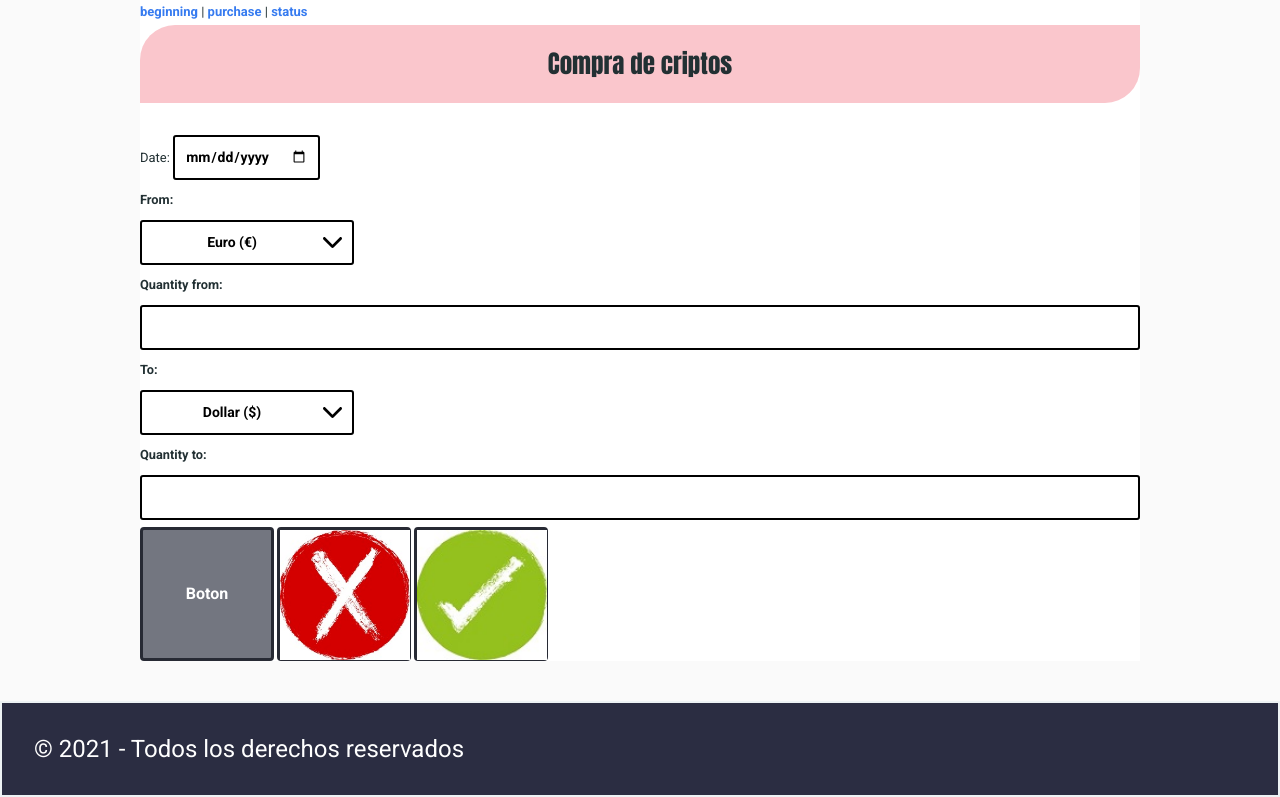
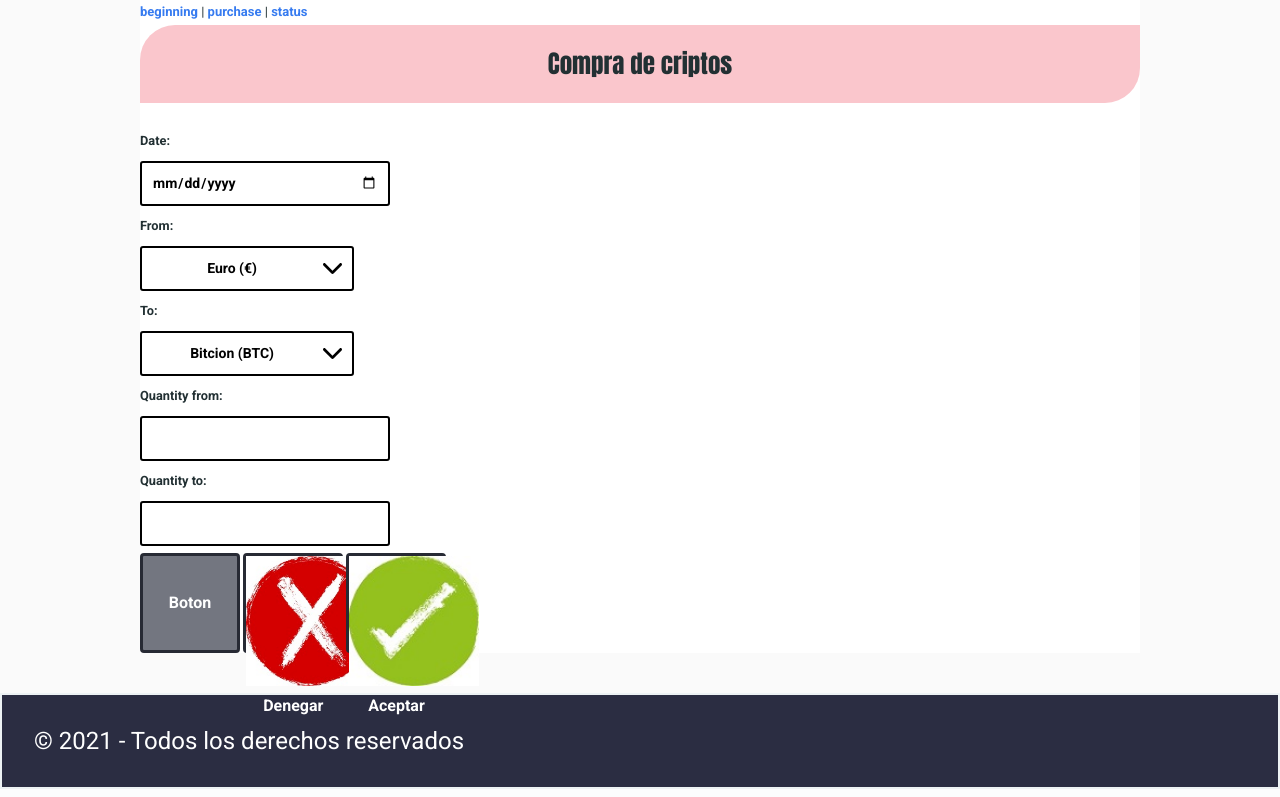
Before and after one commit to Iberikos/proyectoFinal_BZ, a Flask app: page /purchase in a window 1280 px wide. Shown: the part 97-894 px from the top of the page. Run offline with Flask 2, Linux system fonts and the light colour scheme.

Commit message:
Subir respaldo de base de dats

```diff
--- a/balance/static/css/styles.css
+++ b/balance/static/css/styles.css
@@ -57,11 +57,11 @@ header *, footer * {
 
 button {
     display: inline-block;
-    height: 134px;
+    height: 100px;
     padding: 0;
     margin: 0 auto;
     vertical-align: top;
-    width: 134px;
+    width: 100px;
 }
 
 
@@ -78,12 +78,22 @@ button {
         width: 134px;
     }
 
+.status {
+    display: inline-block;
+    height: 100px;
+    padding: 0;
+    margin: 0 auto;
+    vertical-align: top;
+    width: 50px;
+}
+
 table.paper {
     width: 100%;
 }
 
 .campo-formulario label {
     display: block;
+    max-width: 100px;
     font-weight: bold;
     font-size: 0.8rem;
     padding: 0;
@@ -92,12 +102,12 @@ table.paper {
 .campo-formulario .label {
     display: inline-block;
     font-weight: bold;
-    font-size: 1rem;
+    font-size: 102rem;
     padding: 0;
 }
 
 .campo-formulario input:not([type="radio"]) {
-    width: 100%;
+    width: 25%;
 }
 
 .error {
--- a/balance/templates/base.html
+++ b/balance/templates/base.html
@@ -16,7 +16,8 @@
             <nav>
                 <p><a href="/">beginning</a> |
                     <a href="/purchase">purchase</a> |
-                    <a href="/status">status</a></p>
+                    <a href="/status">status</a>
+                </p>
             </nav>
             {% block contenido %}{% endblock %}
         </section>
--- a/balance/templates/pag_purchase.html
+++ b/balance/templates/pag_purchase.html
@@ -6,11 +6,12 @@
             <h1 class="box">Compra de criptos</h1>
 
             <form action="/purchase">
+                <div class="campo-formulario">
                 <div class="fecha">
                     <label for="fecha">Date:</label>
                     <input type="date" name="fecha" id="fecha">
                 </div>
-                <div class="campo-formulario">
+
                     <label for="from">From:</label>
                     <select name="from" id="fromOption">
                         <option>Bitcion (BTC)</option>
@@ -20,24 +21,22 @@
                         <option>Ripple (XRP)</option>
                         <option>Dollar ($)</option>
                     </select>
+                    <label for="to">To:</label>
+                    <select name="to" id="toOption">
+                        <option selected>Bitcion (BTC)</option>
+                        <option>Ethereum (ETH)</option>
+                        <option>Euro (€)</option>
+                        <option >Bitcoin Cash (BCC / BCH)</option>
+                        <option>Ripple (XRP)</option>
+                    </select>
                     <label for="cantidad">Quantity from:</label>
                     <input type="text" name="cantidad" id="cantidad" >
-
-                    <label for="to">To:</label>
-                    <select name="to" id="toOption">
-                        <option>Bitcion (BTC)</option>
-                        <option>Ethereum (ETH)</option>
-                        <option>Euro (€)</option>
-                        <option>Bitcoin Cash (BCC / BCH)</option>
-                        <option>Ripple (XRP)</option>
-                        <option selected>Dollar ($)</option>
-                    </select>
                     <label for="cantidad">Quantity to:</label>
                     <input type="text" name="cantidad" id="cantidad" >
                 </div>
                 <button formaction="/apiCoin" method="POST">Boton</button>
-                <button id="close-image"><img src="static/img/cruz.jpg"></button>
-                <button id="close-image"><img src="static/img/tick.jpg"></button>
+                <button id="close-image"><img src="static/img/cruz.jpg">Denegar</button>
+                <button id="close-image"><img src="static/img/tick.jpg">Aceptar</button>
 
 
             </form>
--- a/balance/views.py
+++ b/balance/views.py
@@ -1,9 +1,31 @@
 from . import app
 from flask import render_template, request
+import sqlite3
+from balance.models2 import ListaCompras
+
 
 @app.route("/")
 def index():
-    return render_template('pag_ini.html')
+    conn = sqlite3.connect("data/Compras.db")
+
+    cur = conn.cursor()
+    cur.execute("SELECT * FROM Compras order by fecha;")
+
+    keys = []
+    for item in cur.description:
+        keys.append(item[0])
+
+    compras = []
+    for registro in cur.fetchall():
+        ix_clave = 0
+        d = {}
+        for columna in keys:
+            d[columna] = registro[ix_clave]
+            ix_clave += 1
+        compras.append(d)
+
+    return render_template('pag_ini.html', items=compras)
+
 
 @app.route("/purchase")
 def buy():
--- /dev/null
+++ b/data/compras.csv
@@ -0,0 +1,3 @@
+fecha,hora,coinFrom,cantFrom,coinTo,cantTo
+15/03/2020,10:35:02,EUR,25000,BTC,23
+26/05/2021,22:00:01,BTC,12,EUR,15000
```
Also changed, not shown: balance/models2.py (added, +33 -0 lines), balance/templates/pag_ini.html (+10 -6 lines), data/compras.db, 2 other files.
